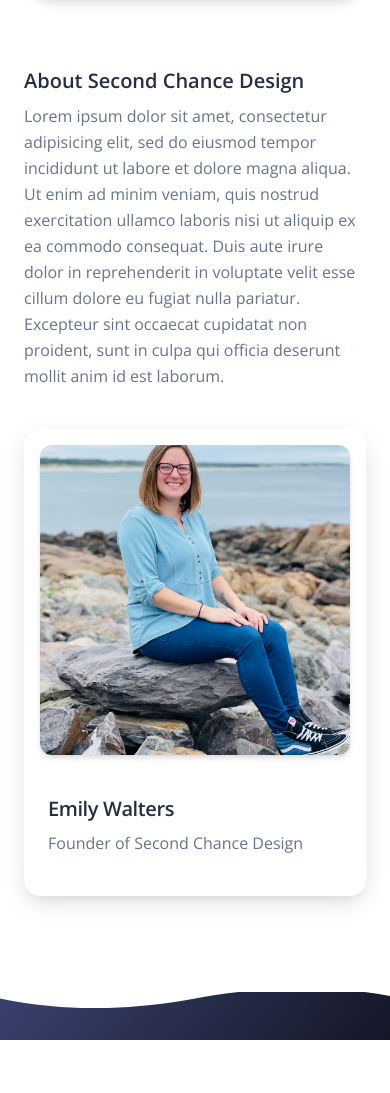
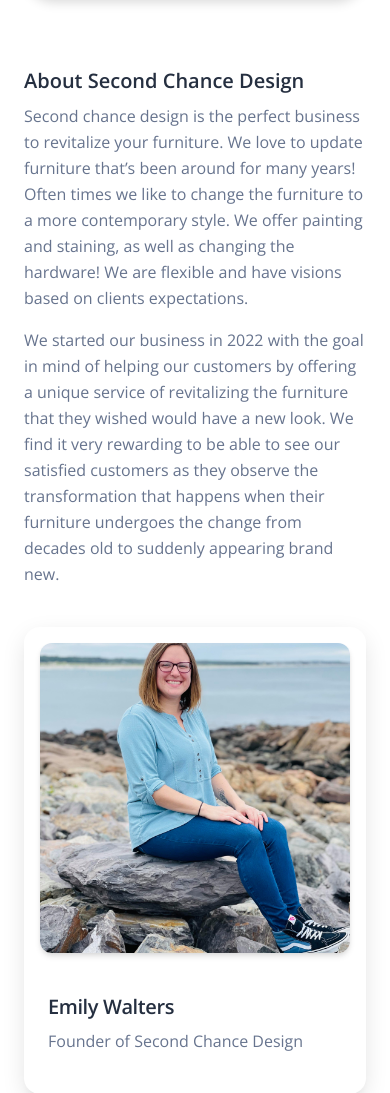
Before and after one commit to nebula1989/SecondChanceDesign, a Django app: page /about/ in a window 390 px wide. Shown: the part 77-1170 px from the top of the page. Before the commit the page ends 1117 px from the top, so only its background shows below. Run offline with Django 3.2, Linux system fonts and the light colour scheme; parts of the project's set-up code (start-up, migrations or seed data) failed here and were passed over; some libraries are stand-ins or nearby versions; grey boxes are pictures that could not be loaded.

Commit message:
updated phone and bio

```diff
--- a/apps/templates/home/page-about-us.html
+++ b/apps/templates/home/page-about-us.html
@@ -25,12 +25,19 @@
                                     <i class="fab "></i>
                                 </div>
                                 <h5>About Second Chance Design</h5>
-                                <p>Lorem ipsum dolor sit amet, consectetur adipisicing elit, sed do eiusmod
-                                    tempor incididunt ut labore et dolore magna aliqua. Ut enim ad minim veniam,
-                                    quis nostrud exercitation ullamco laboris nisi ut aliquip ex ea commodo
-                                    consequat. Duis aute irure dolor in reprehenderit in voluptate velit esse
-                                    cillum dolore eu fugiat nulla pariatur. Excepteur sint occaecat cupidatat non
-                                    proident, sunt in culpa qui officia deserunt mollit anim id est laborum.</p>
+                                <p>Second chance design is the perfect business to revitalize your furniture. We love to
+                                    update furniture that’s been around for many years! Often times we like to change
+                                    the furniture to a more contemporary style. We offer painting and staining, as well
+                                    as changing the hardware! We are flexible and have visions based on clients
+                                    expectations.
+                                </p>
+                                <p>
+                                    We started our business in 2022 with the goal in mind of helping our customers by
+                                    offering a unique service of revitalizing the furniture that they wished would have
+                                    a new look. We find it very rewarding to be able to see our satisfied customers as
+                                    they observe the transformation that happens when their furniture undergoes the
+                                    change from decades old to suddenly appearing brand new.
+                                </p>
                             </div>
                         </div>
                     </div>
--- a/apps/templates/includes/navigation.html
+++ b/apps/templates/includes/navigation.html
@@ -38,10 +38,10 @@
                             </li>
 
                             <li class="nav-item ms-lg-auto">
-                                <a class="nav-link nav-link-icon me-2" href="callto:+19194972204">
+                                <a class="nav-link nav-link-icon me-2" href="callto:+19842356288">
                                     <i class="fa fa-phone-square" aria-hidden="true"></i>
                                     <p class="d-inline text-sm z-index-1 font-weight-normal" data-bs-toggle="tooltip"
-                                       data-bs-placement="top" title="Call">(919) 497-2204</p>
+                                       data-bs-placement="top" title="Call">(984) 235-6288</p>
                                 </a>
                             </li>
 
```
